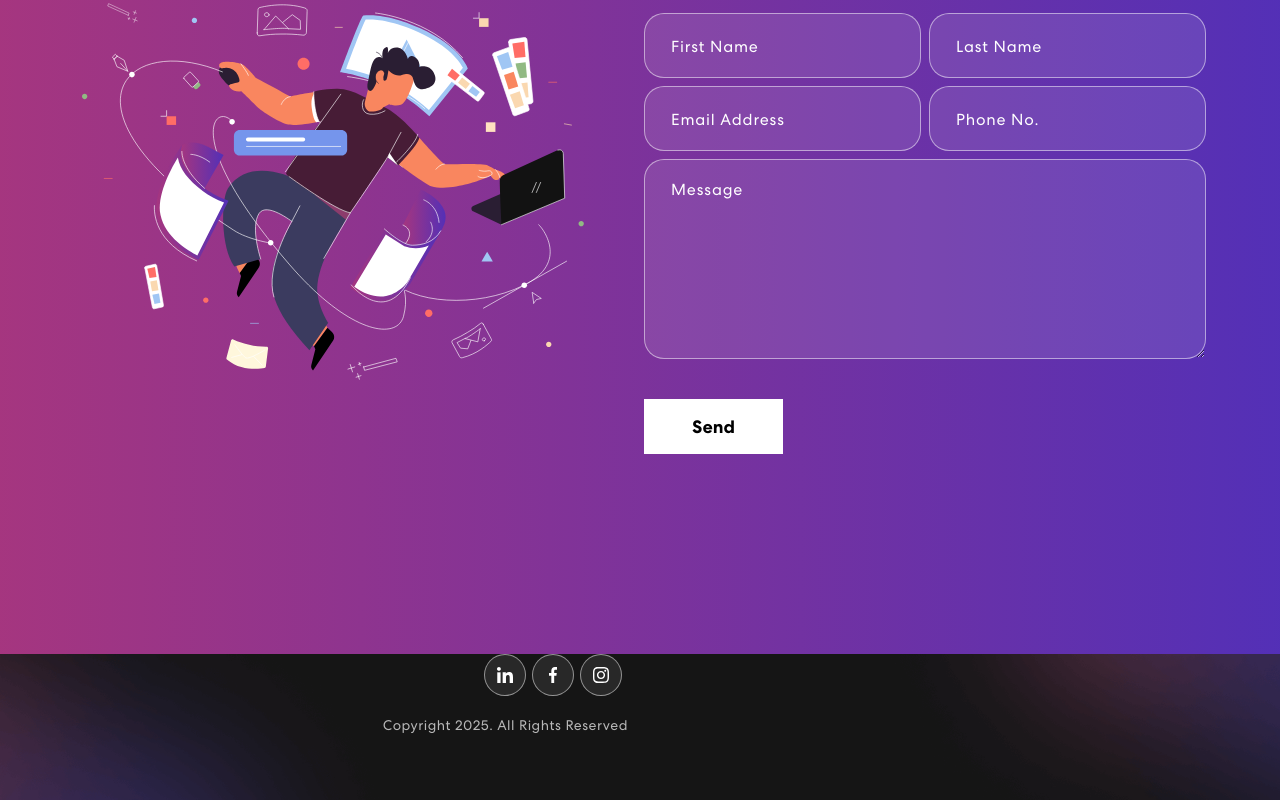
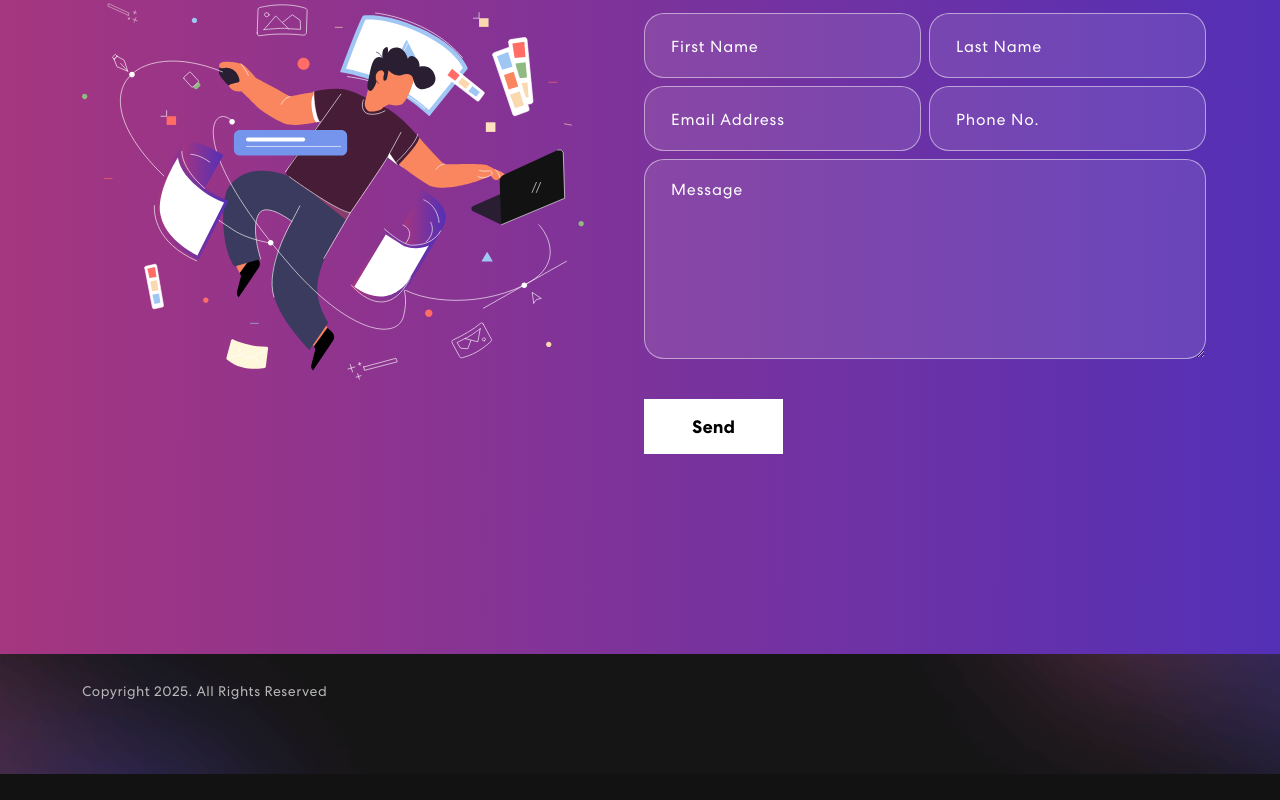
Before and after one commit to henry-leavey/personal-portfolio, a React (Create React App) app: page / in a window 1280 px wide. Shown: the part 1950-2750 px from the top of the page. After the commit the page ends 2724 px from the top, so only its background shows below. Built offline with nearby package versions, Linux system fonts and the light colour scheme.

Commit message:
navbar fixed

```diff
--- a/src/components/Footer.js
+++ b/src/components/Footer.js
@@ -9,14 +9,9 @@ export const Footer = () => {
     <footer className="footer">
       <Container>
         <Row className="align-items-center">
-          <Col size={12} sm={6} className="text-center text-sm-end">
-            <div className="social-icon">
-              <a href="#"><img src={navIcon1} alt="Icon" /></a>
-              <a href="#"><img src={navIcon2} alt="Icon" /></a>
-              <a href="#"><img src={navIcon3} alt="Icon" /></a>
-            </div>
+          <span className="navbar-text">
             <p>Copyright 2025. All Rights Reserved</p>
-          </Col>
+          </span>
         </Row>
       </Container>
     </footer>
--- a/src/components/NavBar.js
+++ b/src/components/NavBar.js
@@ -47,9 +47,7 @@ export const NavBar = () => {
             </Nav>
             <span className="navbar-text">
               <div className="social-icon">
-                <a href="#"><img src={navIcon1} alt="" /></a>
-                <a href="#"><img src={navIcon2} alt="" /></a>
-                <a href="#"><img src={navIcon3} alt="" /></a>
+                <a href="https://www.linkedin.com/in/henry-leavey/" target="_blank"><img src={navIcon1} alt="" /></a>
               </div>
               <HashLink to='#connect'>
                 <button className="vvd"><span>Let’s Connect</span></button>
```
